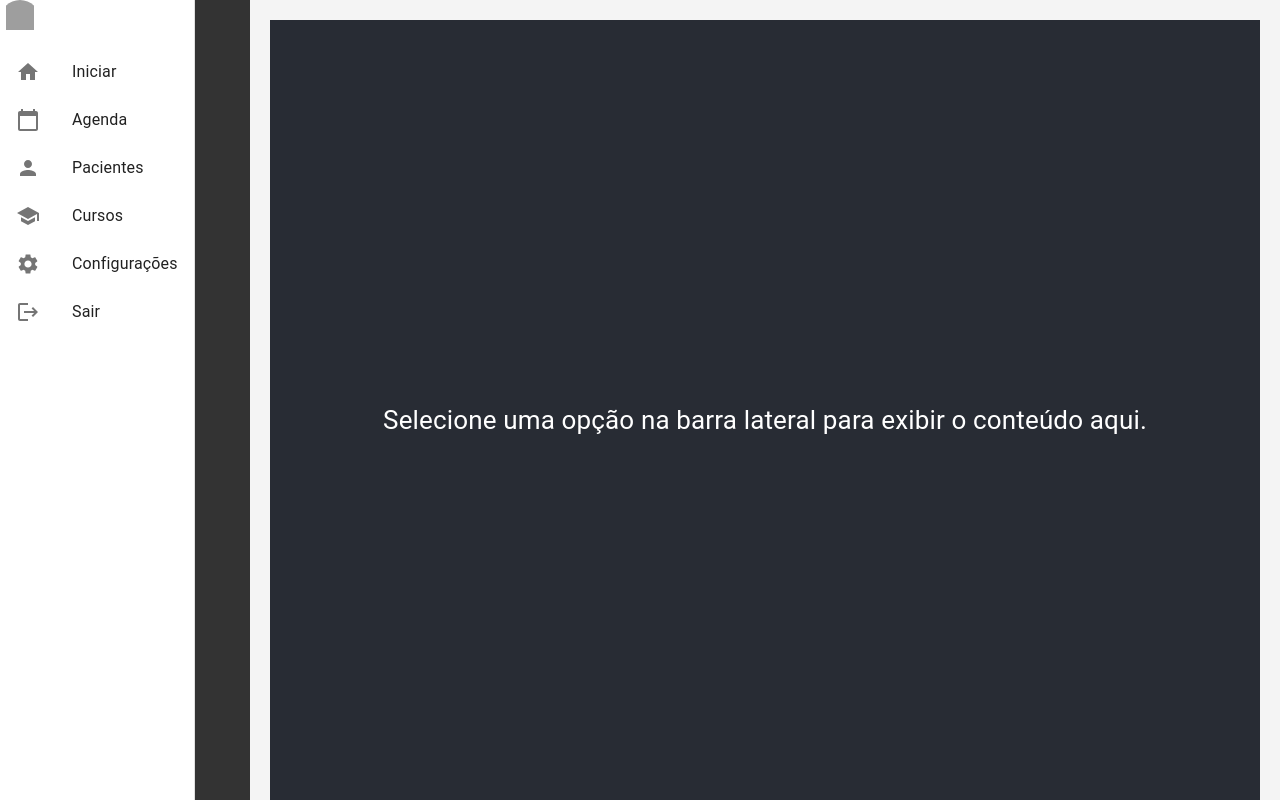
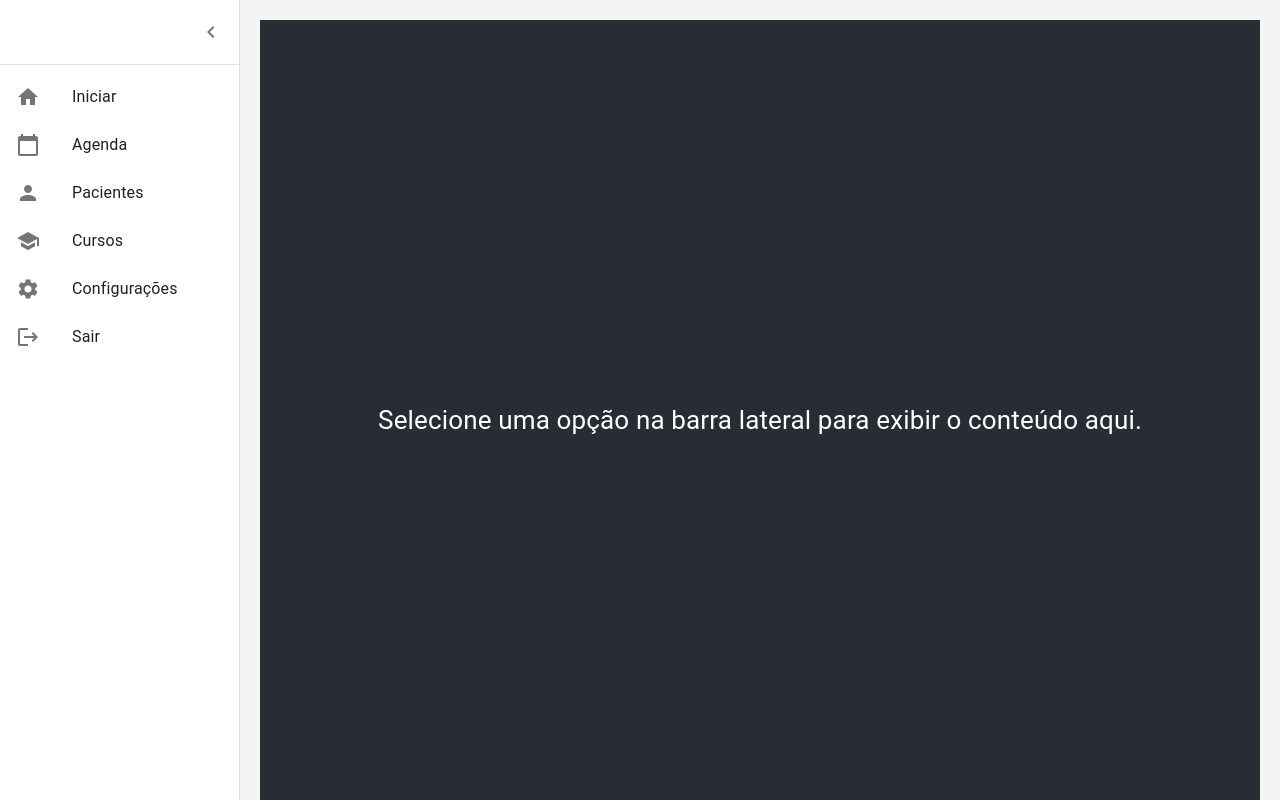
Before and after one commit to andrelepes/base_clinica2.0, a React (Create React App) app in the folder frontend/: page / in a window 1280 px wide. Built offline with nearby package versions, Linux system fonts and the light colour scheme; sample sign-in values are in the browser's storage; grey boxes are pictures that could not be loaded.

Commit message:
Refactor Sidebar

```diff
--- a/frontend/src/App.js
+++ b/frontend/src/App.js
@@ -1,6 +1,5 @@
 import React, { useState, useEffect } from 'react';
 import './App.css';
-import Sidebar from './components/Sidebar';
 import {
   BrowserRouter as Router,
   Route,
@@ -18,6 +17,7 @@ import Register from './pages/Register';
 import CssBaseline from '@mui/material/CssBaseline';
 import { ThemeProvider } from '@mui/material/styles';
 import { Theme } from './styles/theme';
+import Sidebar from './components/Sidebar.jsx';
 
 function HomePage() {
   return (
@@ -49,7 +49,7 @@ function App() {
 
   return (
     <ThemeProvider theme={Theme}>
-      <CssBaseline/>
+      <CssBaseline />
       <ClinicaIdProvider>
         {' '}
         {/* Wrap the components with ClinicaIdProvider */}
@@ -60,9 +60,7 @@ function App() {
             <div className="App">
               {token ? (
                 <>
-                  <div className="sidebar">
-                    <Sidebar />
-                  </div>
+                  <Sidebar />
                   <div className="main-content">
                     <Routes>
                       <Route
--- /dev/null
+++ b/frontend/src/components/DrawerItem.jsx
@@ -0,0 +1,13 @@
+import ListItemButton from '@mui/material/ListItemButton';
+import ListItemIcon from '@mui/material/ListItemIcon';
+import ListItemText from '@mui/material/ListItemText';
+import { Link } from 'react-router-dom';
+
+export default function DrawerItem({ children, itemLink, itemText, onClick }) {
+  return (
+    <ListItemButton onClick={onClick} LinkComponent={Link} to={itemLink}>
+      <ListItemIcon>{children}</ListItemIcon>
+      <ListItemText primary={itemText} />
+    </ListItemButton>
+  );
+}
--- a/frontend/src/components/Sidebar.js
+++ /dev/null
@@ -1,67 +0,0 @@
-import React from 'react';
-import { Drawer, List, ListItem, ListItemIcon, ListItemText, Avatar } from '@mui/material';
-import { Link, useNavigate } from 'react-router-dom';
-import HomeIcon from '@mui/icons-material/Home';
-import CalendarTodayIcon from '@mui/icons-material/CalendarToday';
-import PersonIcon from '@mui/icons-material/Person';
-import SchoolIcon from '@mui/icons-material/School';
-import SettingsIcon from '@mui/icons-material/Settings';
-import LogoutIcon from '@mui/icons-material/Logout';
-import BusinessIcon from '@mui/icons-material/Business';
-import { useClinicaId } from '../contexts/ClinicaIdContext';
-
-function Sidebar() {
-    const username = localStorage.getItem('username') || 'Usuário';
-    const navigate = useNavigate();
-    const { tipousuario } = useClinicaId();
-
-    const handleLogout = () => {
-        localStorage.clear();
-        navigate('/login');
-        window.location.reload();
-    };
-
-    return (
-        <Drawer
-            variant="permanent"
-            anchor="left"
-        >
-            <Avatar alt={username} src="/path-to-user-image.jpg">{username.charAt(0)}</Avatar>
-            <List>
-                <ListItem button component={Link} to="/">
-                    <ListItemIcon><HomeIcon /></ListItemIcon>
-                    <ListItemText primary="Iniciar" />
-                </ListItem>
-                <ListItem button component={Link} to="/agenda">
-                    <ListItemIcon><CalendarTodayIcon /></ListItemIcon>
-                    <ListItemText primary="Agenda" />
-                </ListItem>
-                <ListItem button component={Link} to="/pacientes">
-                    <ListItemIcon><PersonIcon /></ListItemIcon>
-                    <ListItemText primary="Pacientes" />
-                </ListItem>
-                {/* Renderização condicional baseada no tipo de usuário */}
-                { (tipousuario === 'clinica' || tipousuario === 'secretario_vinculado') && (
-               <ListItem button component={Link} to="/clinicas">
-                <ListItemIcon><BusinessIcon /></ListItemIcon>
-                <ListItemText primary="Clínica" />
-                </ListItem>
-               )}
-                <ListItem button component={Link} to="/cursos">
-                    <ListItemIcon><SchoolIcon /></ListItemIcon>
-                    <ListItemText primary="Cursos" />
-                </ListItem>
-                <ListItem button component={Link} to="/configuracoes">
-                    <ListItemIcon><SettingsIcon /></ListItemIcon>
-                    <ListItemText primary="Configurações" />
-                </ListItem>
-                <ListItem button onClick={handleLogout}>
-                    <ListItemIcon><LogoutIcon /></ListItemIcon>
-                    <ListItemText primary="Sair" />
-                </ListItem>
-            </List>
-        </Drawer>
-    );
-}
-
-export default Sidebar;
--- /dev/null
+++ b/frontend/src/components/Sidebar.jsx
@@ -0,0 +1,105 @@
+import { useState } from 'react';
+import { useNavigate } from 'react-router-dom';
+import { styled } from '@mui/material';
+
+import HomeIcon from '@mui/icons-material/Home';
+import CalendarTodayIcon from '@mui/icons-material/CalendarToday';
+import PersonIcon from '@mui/icons-material/Person';
+import SchoolIcon from '@mui/icons-material/School';
+import SettingsIcon from '@mui/icons-material/Settings';
+import LogoutIcon from '@mui/icons-material/Logout';
+import ChevronLeftIcon from '@mui/icons-material/ChevronLeft';
+import MenuIcon from '@mui/icons-material/Menu';
+
+import Toolbar from '@mui/material/Toolbar';
+import List from '@mui/material/List';
+import Divider from '@mui/material/Divider';
+import IconButton from '@mui/material/IconButton';
+import MuiDrawer from '@mui/material/Drawer';
+import DrawerItem from './DrawerItem';
+
+const Drawer = styled(MuiDrawer, {
+  shouldForwardProp: (prop) => prop !== 'open',
+})(({ theme, open }) => ({
+  '& .MuiDrawer-paper': {
+    position: 'relative',
+    whiteSpace: 'nowrap',
+    width: 240,
+    transition: theme.transitions.create('width', {
+      easing: theme.transitions.easing.sharp,
+      duration: theme.transitions.duration.enteringScreen,
+    }),
+    boxSizing: 'border-box',
+    ...(!open && {
+      overflowX: 'hidden',
+      transition: theme.transitions.create('width', {
+        easing: theme.transitions.easing.sharp,
+        duration: theme.transitions.duration.leavingScreen,
+      }),
+      width: theme.spacing(3),
+      [theme.breakpoints.up('sm')]: {
+        width: theme.spacing(7),
+      },
+    }),
+  },
+}));
+
+export default function Sidebar() {
+  const [open, setOpen] = useState(true);
+  const navigate = useNavigate();
+
+  const toggleDrawer = () => {
+    setOpen(!open);
+  };
+
+  const handleLogout = () => {
+    localStorage.clear();
+    navigate('/login');
+    window.location.reload();
+  };
+
+  return (
+    <Drawer variant="permanent" open={open}>
+      <Toolbar
+        sx={{
+          display: 'flex',
+          alignItems: 'center',
+          justifyContent: 'flex-end',
+          px: [1],
+        }}
+      >
+        <IconButton onClick={toggleDrawer}>
+          {open ? <ChevronLeftIcon /> : <MenuIcon />}
+        </IconButton>
+      </Toolbar>
+      <Divider />
+      <List component="nav">
+        <DrawerItem itemLink="/" itemText="Iniciar">
+          <HomeIcon />
+        </DrawerItem>
+        <DrawerItem itemLink="/agenda" itemText="Agenda">
+          <CalendarTodayIcon />
+        </DrawerItem>
+        <DrawerItem itemLink="/pacientes" itemText="Pacientes">
+          <PersonIcon />
+        </DrawerItem>
+        {/* Renderização condicional baseada no tipo de usuário
+          {(tipousuario === 'clinica' ||
+            tipousuario === 'secretario_vinculado') && (
+            <DrawerItem itemLink="/clinicas" itemText="Clínica">
+              <BusinessIcon />
+            </DrawerItem>
+          )} */}
+        <DrawerItem itemLink="/cursos" itemText="Cursos">
+          <SchoolIcon />
+        </DrawerItem>
+        <DrawerItem itemLink="/configuracoes" itemText="Configurações">
+          <SettingsIcon />
+        </DrawerItem>
+        <DrawerItem onClick={handleLogout} itemText="Sair">
+          <LogoutIcon />
+        </DrawerItem>
+      </List>
+    </Drawer>
+  );
+}
```
